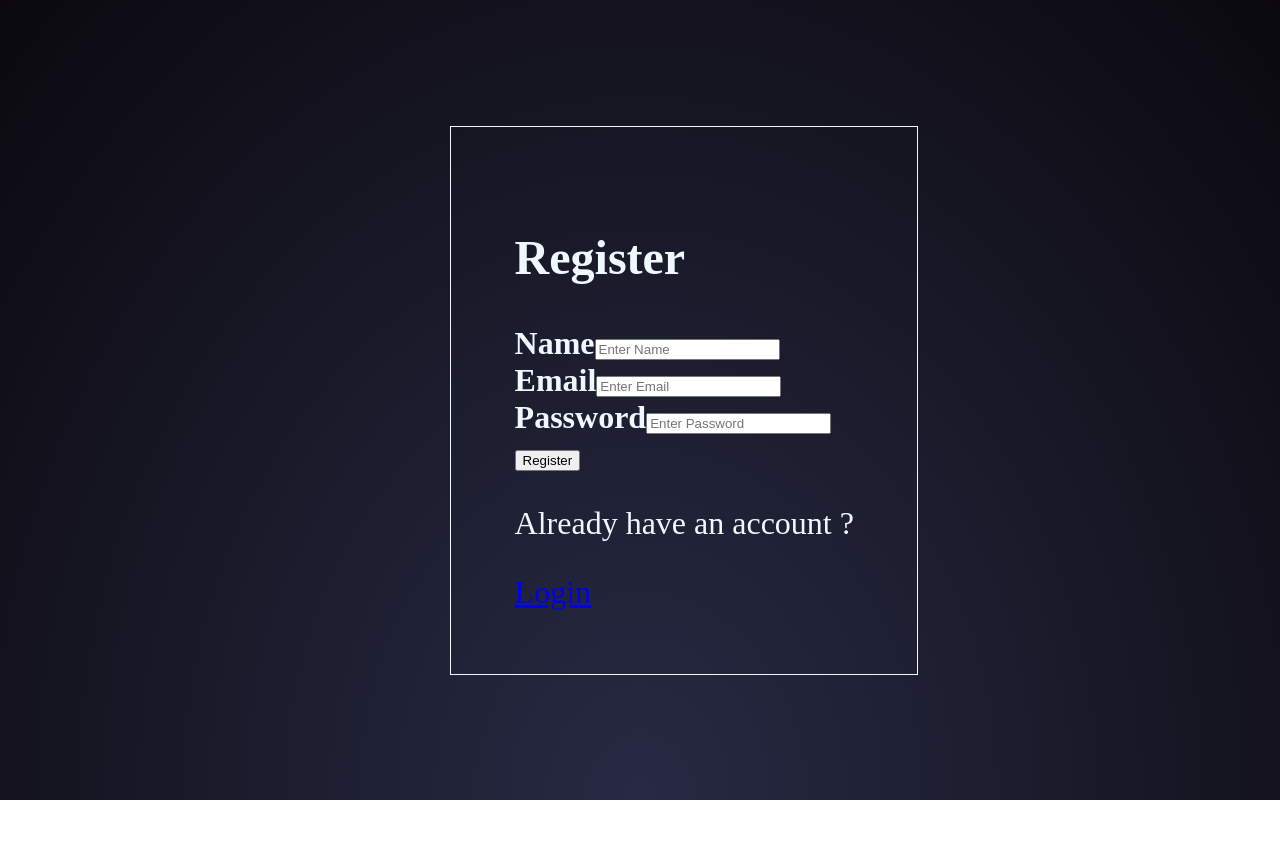
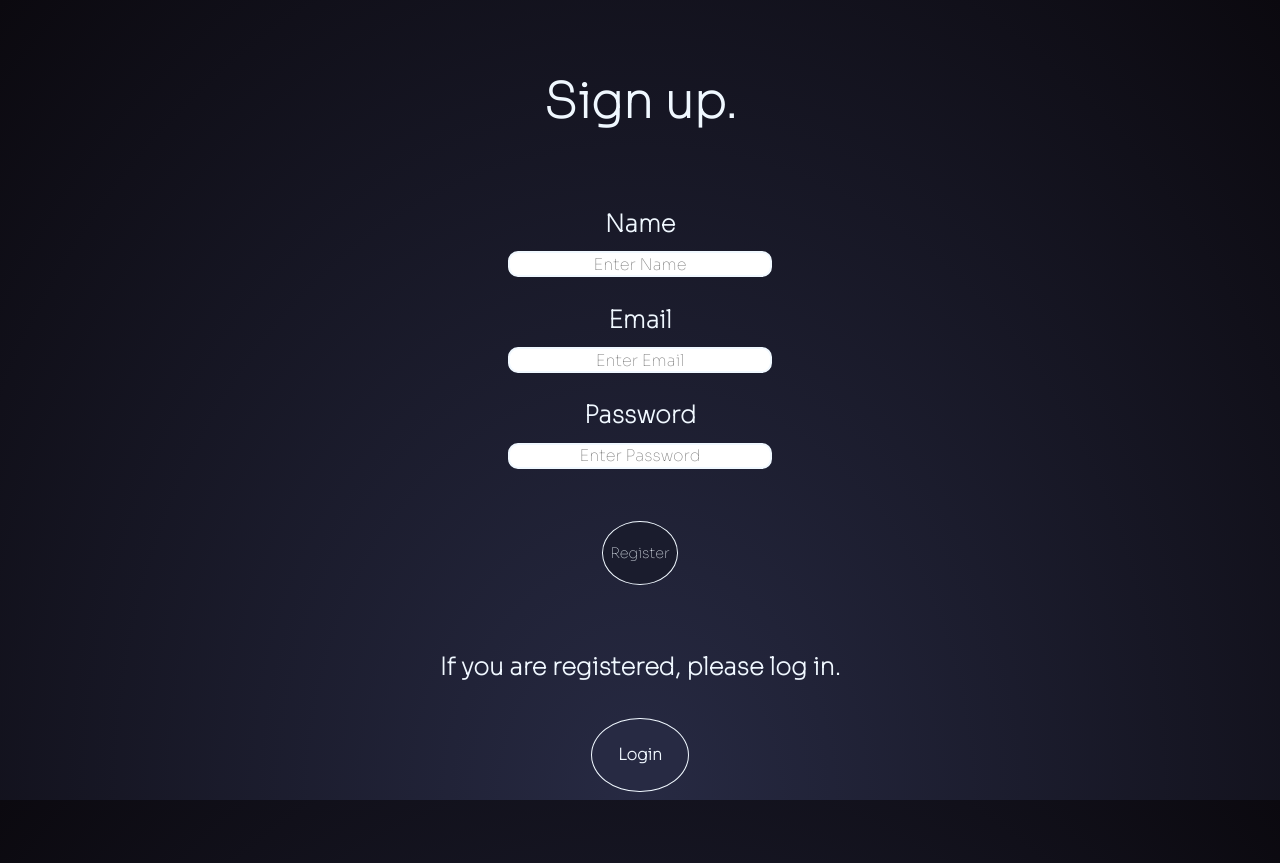
Before and after one commit to sorayapnblm/story-teller-open-ai, a React (Vite) app in the folder client/: page /register in a window 1280 px wide. Before the commit the page ends 800 px from the top, so only its background shows below. Built offline with nearby package versions, Linux system fonts and the light colour scheme.

Commit message:
Change the clesses name and the Link's text

```diff
--- a/client/src/components/Signup.jsx
+++ b/client/src/components/Signup.jsx
@@ -1,84 +1,77 @@
-import React, { useState } from 'react'
-import "../styles/Signup.css"
-import { Link } from 'react-router-dom'
-import axios from 'axios'
-import { useNavigate } from 'react-router-dom'
+import React, { useState } from "react";
+import "../styles/Signup.css";
+import { Link } from "react-router-dom";
+import axios from "axios";
+import { useNavigate } from "react-router-dom";
 
 const Signup = () => {
-    const [name, setName] = useState("")
-    const [email, setEmail] = useState("")
-    const [password, setPassword] = useState("")
-    const navigate = useNavigate()
+  const [name, setName] = useState("");
+  const [email, setEmail] = useState("");
+  const [password, setPassword] = useState("");
+  const navigate = useNavigate();
 
   const handleSubmit = (e) => {
-        e.preventDefault()
-        axios.post("http://localhost:3080/register", {name, email, password})
-        .then(result => {console.log(result)
-            navigate('/login')
+    e.preventDefault();
+    axios
+      .post("http://localhost:3080/register", { name, email, password })
+      .then((result) => {
+        console.log(result);
+        navigate("/login");
       })
-        .catch(err => console.log(err))
-
-    }
+      .catch((err) => console.log(err));
+  };
   return (
-    <div className='constainer1'>
-        <div className="container2">
-            <h2>Register</h2>
+    <div className="signup">
+      <h1>Sign up.</h1>
       <form onSubmit={handleSubmit}>
-                <div className='container3'>
-                    <label htmlFor="email">
-                        <strong>Name</strong>
-                    </label>
+        <div className="signup-container">
+          <h2>Name</h2>
           <input
             type="text"
-                    placeholder='Enter Name'
-                    autoComplete='off'
-                    name='email'
-                    className='container-form'
+            placeholder="Enter Name"
+            autoComplete="off"
+            name="email"
+            className="signup-form"
             onChange={(e) => setName(e.target.value)}
           />
         </div>
-                <div className='container3'>
-                    <label htmlFor="email">
-                        <strong>Email</strong>
-                    </label>
+        <div className="signup-container">
+          <h2>Email</h2>
           <input
             type="text"
-                    placeholder='Enter Email'
-                    autoComplete='off'
-                    name='email'
-                    className='container-form'
-                    onChange={(e) => setEmail (e.target.value)}
-
+            placeholder="Enter Email"
+            autoComplete="off"
+            name="email"
+            className="signup-form"
+            onChange={(e) => setEmail(e.target.value)}
           />
         </div>
-                <div className='container3'>
-                    <label htmlFor="email">
-                        <strong>Password</strong>
-                    </label>
+        <div className="signup-container">
+          <h2>Password</h2>
           <input
             type="password"
-                    placeholder='Enter Password'
-                    autoComplete='off'
-                    name='password'
-                    className='container-form'
+            placeholder="Enter Password"
+            autoComplete="off"
+            name="password"
+            className="signup-form"
             onChange={(e) => setPassword(e.target.value)}
-
           />
         </div>
-                <button type='submit' className='button'>
+        <div className="signup-button-container">
+        <button type="submit" className="signup-button">
           Register
         </button>
-                <p>
-                    Already have an account ?
-                </p>
+        </div>
       </form>
-                <Link to="/login" className='button1'>
+      <div className="signup-login-button-container">
+      <h2>If you are registered, please log in.</h2>
+      <Link to="/login" className="signup-login-button">
         Login
       </Link>
+      </div>
 
     </div>
-    </div>
-  )
-}
+  );
+};
 
-export default Signup
+export default Signup;
--- a/client/src/styles/Signup.css
+++ b/client/src/styles/Signup.css
@@ -1,10 +1,95 @@
-.constainer1 {
-    position: relative;
+.signup {
+  position: relative;
+  top: 0vh;
+  align-items: center;
+  justify-content: center;
+  text-align: center;
+  position: relative;
+  padding: 5%;
+  margin: auto;
+  /* border: 1px solid aliceblue;
+  border-radius: 20%; */
+  color: aliceblue;
+  width: 40vw;
+  font-size: 2rem;
+  font-family: "Sora", sans-serif;
+}
+
+.signup h1 {
+  font-size: 3rem;
+  margin: 0%;
+  padding-bottom: 15%;
+}
+
+.signup h2 {
+  margin: 0%;
+  font-size: 1.5rem;
+}
+
+.signup-container {
+  padding-bottom: 5%;
+}
+
+.signup-form {
+  width: 20vw;
+  font-family: "Sora", sans-serif;
+  font-size: 1rem;
+  margin: auto;
+  text-align: center;
+  height: 2.5vh;
+  border: 2px solid aliceblue;
+  border-radius: 10px;
+}
+
+.signup-button-container {
     padding: 5%;
-    margin-top: 10%;
-    margin-left: 35%;
+}
+
+.signup-button{
+    width: 6vw;
+    height: 8vh;
     border: 1px solid aliceblue;
+    border-radius: 50%;
+    text-decoration: none;
     color: aliceblue;
-    width: fit-content;
-    font-size: 2rem;
+    background-color: #1a1c2d;
+    transition: background-color 1.5s, color 1s;
+    font-size: 0.9rem;
+    font-family: "Sora", sans-serif;
 }
+
+.signup-button:hover {
+  background-color: rgb(214, 139, 165);
+  color: aliceblue;
+  border: 1px solid rgb(214, 139, 165);
+}
+
+.signup-login-button-container h2 {
+    padding-bottom: 7%;
+}
+.signup-login-button-container {
+    padding-top: 8%;
+}
+
+.signup-login-button {
+  display: inline-block;
+  padding: 5% 5%;
+  border: 1px solid aliceblue;
+  border-radius: 50%;
+  background-color: #272a43;
+  color: aliceblue;
+  text-decoration: none;
+  font-weight: bold;
+  font-size: 1rem;
+  transition: background-color 1.5s, color 1s;
+  text-align: center;
+}
+
+
+
+  /* Hover effect */
+  .signup-login-button:hover {
+    background-color: rgb(121, 118, 214);
+    border: 1px solid rgb(121, 118, 214);
+    color: #272a43;
+  }
```
Lines whose indentation alone changed are shown as unchanged.
